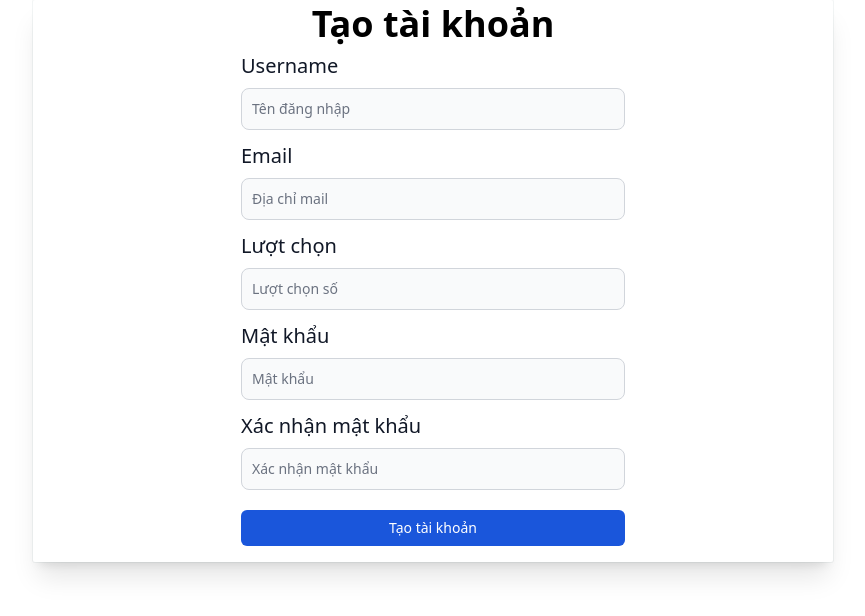
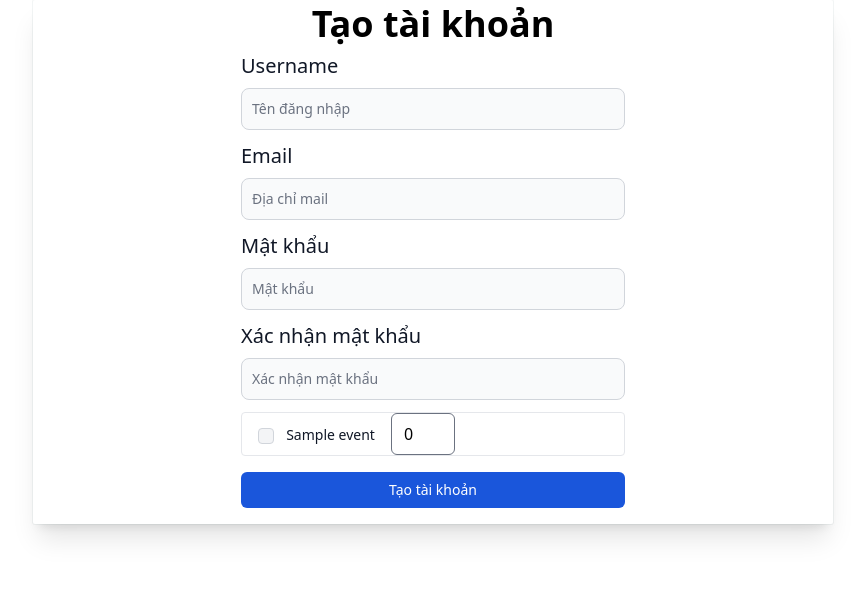
Before and after one commit to Jdsatashi/FL-DX-QuaySo, a Flask app: template src/templates/admin/account/create.html in a window 1280 px wide. Shown: the part 96-712 px from the top of the page, without its empty margins (207-1072 px from the left). Run offline with Flask 3, Linux system fonts and the light colour scheme; the template is opened without the code that fills it: values that come from a table or form of the project are taken from there, most other values are stand-ins (such as "Sample title", 1, 10 or a date in 2020); some libraries are stand-ins or nearby versions.

Commit message:
Update Event

```diff
--- a/src/forms.py
+++ b/src/forms.py
@@ -8,14 +8,13 @@ class CreateAccountForm(FlaskForm):
     email = EmailField("Email", validators=[DataRequired()])
     password = PasswordField("Mật khẩu", validators=[Length(min=2), DataRequired()])
     confirm_password = PasswordField("Xác nhận mật khẩu", validators=[EqualTo('password'), DataRequired()])
-    turn_roll = IntegerField("Lượt chọn")
+    join_event = StringField()
     submit = SubmitField("Tạo tài khoản")
 
 
 class UpdateAccountForm(FlaskForm):
     username = StringField("Username", validators=[Length(min=2), DataRequired()])
     email = EmailField("Email", validators=[DataRequired()])
-    turn_roll = IntegerField("Lượt chọn")
     is_active = BooleanField("Hoạt động")
     submit = SubmitField("Cập nhật tài khoản")
 
--- a/src/requests/authenticate.py
+++ b/src/requests/authenticate.py
@@ -82,6 +82,9 @@ def reset_password(_id):
 def authorize_user():
     if 'username' in session:
         account_data = account.get_one({'username': session['username']})
+        if account_data is None:
+            session.pop('username')
+            return authorize_user()
         account_data['_id'] = str(account_data['_id'])
         data = account_data
         if 'password' in data:
--- a/src/requests/role.py
+++ b/src/requests/role.py
@@ -1,5 +1,7 @@
 from _datetime import datetime
 import bcrypt
+from bson import ObjectId
+
 from src.mongodb import ROLE_TABLE, ACCOUNT_TABLE
 from src.utils.utilities import role_admin_id
 
@@ -16,7 +18,8 @@ def add_default_role():
 
 
 def create_admin_account():
-    if not ACCOUNT_TABLE.find_one({'username': 'admin'}):
+    admin = ACCOUNT_TABLE.find_one({'username': 'admin'})
+    if not admin:
         password = 'dxAdministrator'.encode("utf-8")
         hashed_password = bcrypt.hashpw(password, bcrypt.gensalt())
         ACCOUNT_TABLE.insert_one({
--- a/src/routes.py
+++ b/src/routes.py
@@ -3,12 +3,11 @@ from flask import render_template, session
 from src.app import app
 from src.requests.authenticate import authorize_user
 
-
 # function to home page
 @app.route('/')
 def home():
     user = authorize_user()
-    if 'username' in session or user:
+    if user:
         if '_id' in session:
             session['_id'] = str(user['_id'])
     return render_template('home.html', title='Home page')
--- a/src/templates/admin/account/create.html
+++ b/src/templates/admin/account/create.html
@@ -38,20 +38,6 @@
                         </div>
 
                         <div class="mb-3">
-                            {{ form.turn_roll.label(class="input-label") }}
-                            {% if form.turn_roll.errors %}
-                                {{ form.turn_roll(class="form-input is-invalid", id="turn-roll-input") }}
-                                {% for error in form.turn_roll.errors %}
-                                    <div class="invalid-feedback">
-                                        <span>{{ error }}</span>
-                                    </div>
-                                {% endfor %}
-                            {% else %}
-                                {{ form.turn_roll(class="form-input", placeholder="Lượt chọn số") }}
-                            {% endif %}
-                        </div>
-
-                        <div class="mb-3">
                             {{ form.password.label(class="input-label") }}
                             {% if form.password.errors %}
                                 {{ form.password(class="form-input is-invalid") }}
@@ -79,6 +65,27 @@
                             {% endif %}
                         </div>
 
+                        <div id="checkbox-group">
+                            {% for event in events %}
+                                <div class="flex items-center ps-4 border border-gray-200 rounded dark:border-gray-700">
+                                    <div class="w-auto">
+                                        <input id="{{ event._id }}" type="checkbox"
+                                               value="{{ event['event_name'] }}"
+                                               name="event_name"
+                                               class="checkbox-input w-4 h-4 text-blue-600 bg-gray-100 border-gray-300 rounded focus:ring-blue-500 dark:focus:ring-blue-600 dark:ring-offset-gray-800 focus:ring-2 dark:bg-gray-700 dark:border-gray-600">
+                                        <label for="{{ event.event_name }}"
+                                               class="py-4 ms-2 text-sm font-medium text-gray-900 dark:text-gray-300">{{ event.event_name }}
+                                        </label>
+                                    </div>
+                                    <div class="w-auto">
+                                        <label for="turn-{{ event.event_name }}"></label>
+                                        <input id="turn-{{ event._id }}" type="number" value="0" min="0"
+                                               class="number-input ms-4 w-[64px] rounded-md">
+                                    </div>
+                                </div>
+                            {% endfor %}
+                        </div>
+
                         <div class="mt-2 flex justify-center items-center">
                             {{ form.submit(class="btn-primary") }}
                         </div>
@@ -87,5 +94,18 @@
             </div>
         </div>
     </div>
+    <script>
+        const checkboxGroup = document.querySelectorAll('.checkbox-input')
+        const inputGroup = document.querySelectorAll('.number-input')
+        const btnSubmit = document.querySelector('#submit')
+        btnSubmit.addEventListener('click', submitValue)
+        const data = []
+        const eachData = {}
+        let value = ''
+        checkboxData = []
+        for( let i of checkboxGroup){
+            checkboxData.push(i.id)
+        }
 
+    </script>
 {% endblock %}
--- a/src/templates/events/create.html
+++ b/src/templates/events/create.html
@@ -33,7 +33,8 @@
                                     </div>
                                 {% endfor %}
                             {% else %}
-                                {{ form.date_close(class="form-input", placeholder="Ngày kết thúc") }}
+                                {{ form.date_close(class="form-input", placeholder="Ngày kết thúc", value=date_now, min=date_now, max="2030-12-31") }}
+                                <p class="text-sm text-slate-700">Định dạng Tháng-Ngày-Năm</p>
                             {% endif %}
                         </div>
 
--- a/src/templates/events/edit.html
+++ b/src/templates/events/edit.html
@@ -47,7 +47,7 @@
                                     </div>
                                 {% endfor %}
                             {% else %}
-                                {{ form.repeat_limit(class="form-input", placeholder="Giới hạn", value=event.limit_repeat) }}
+                                {{ form.repeat_limit(class="form-input", placeholder="Giới hạn", pattern="YYYY-MM-DD", value=event.limit_repeat) }}
                             {% endif %}
                         </div>
 
--- a/src/utils/utilities.py
+++ b/src/utils/utilities.py
@@ -12,7 +12,7 @@ role_admin_id = str(role_admin['_id']) if role_admin else ROLE_TABLE.find_one(
     {'role': 'admin'})
 
 
-def validate_account_create(emails, username, turn_roll):
+def validate_account_create(emails, username):
     if not validators.email(emails):
         flash(f"Email was not valid.", "warning")
         return redirect(url_for('admin.account_create'))
@@ -22,6 +22,3 @@ def validate_account_create(emails, username, turn_roll):
     if ACCOUNT_TABLE.find_one(emails):
         flash(f"Email {emails} was used.", "warning")
         return redirect(url_for('admin.account_create'))
-    if not str(turn_roll).isnumeric():
-        flash(f"Lượt quay phải là số.", "warning")
-        return redirect(url_for('admin.account_create'))
```
Also changed, not shown: src/requests/administrator.py (+17 -18 lines), src/requests/event.py (+8 -6 lines), src/requests/roll_number.py (+6 -2 lines), src/static/styles/tailwind.min.css.
